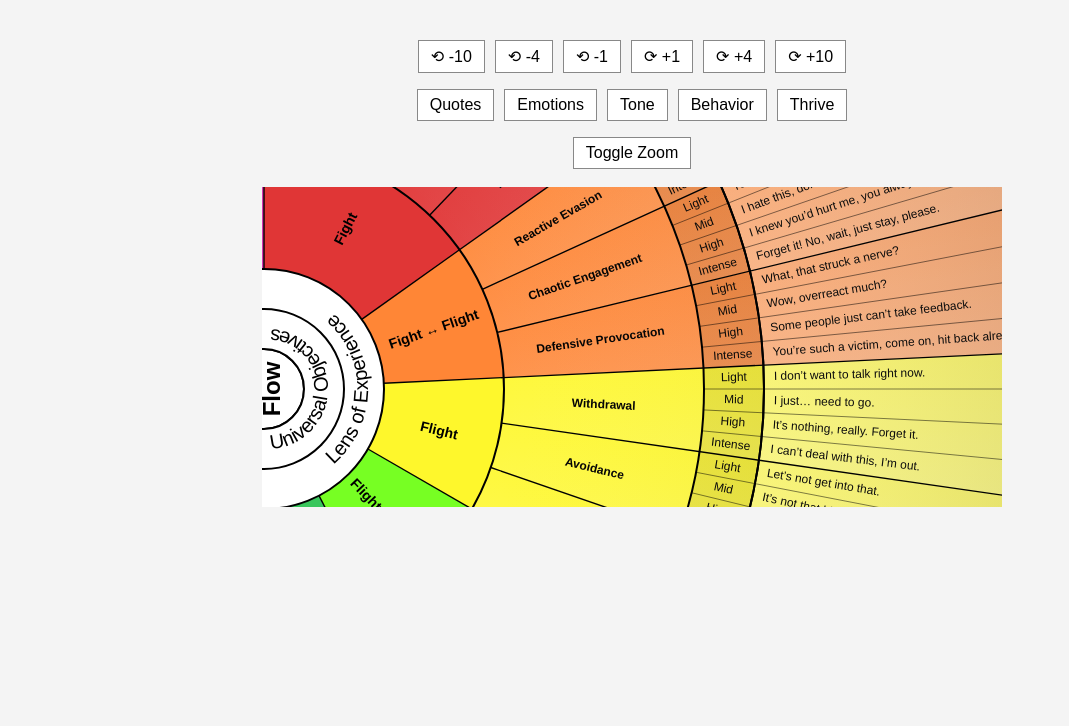
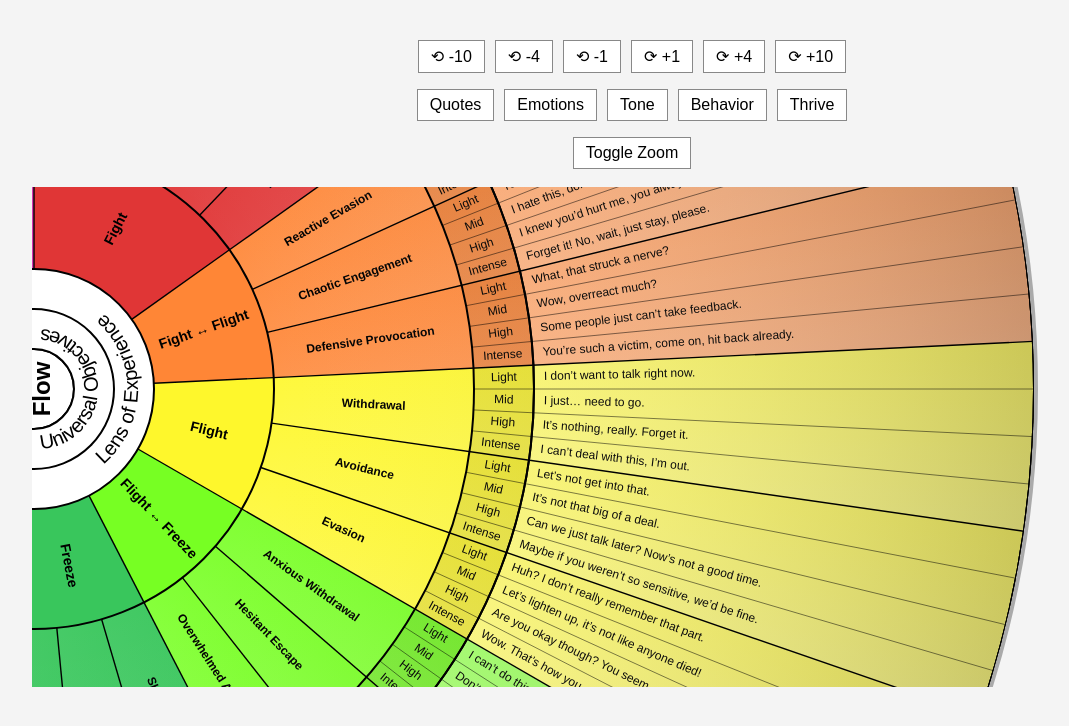
Before and after one commit to TheMazeMaster/BIM-Main, a website with bundled scripts: page index.html in a window 1280 px wide. Both pictures are taken after a click on the button "Toggle Zoom". Shown: the part 64-790 px from the top of the page, without its empty margins (8-1077 px from the left). Built offline with nearby package versions, Linux system fonts and the light colour scheme.

Commit message:
Update style.css

```diff
--- a/style.css
+++ b/style.css
@@ -48,8 +48,8 @@ h2 {
 
 /* Wider viewport used for zoomed-in state */
 .wheel-viewport.zoomed {
-  width: 740px;
-  height: 320px;
+  width: 1200px;
+  height: 500px;
 }
 
 /* === BUTTON STYLE === */
```
